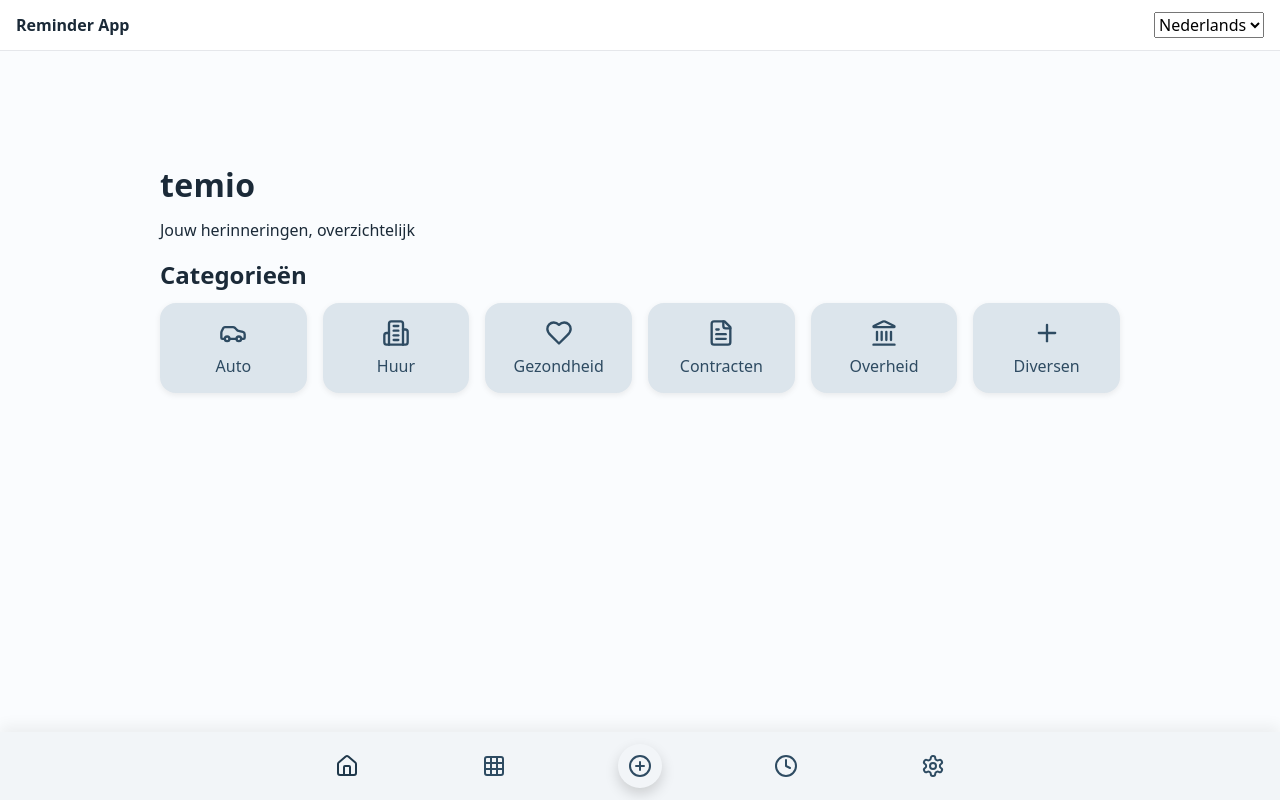
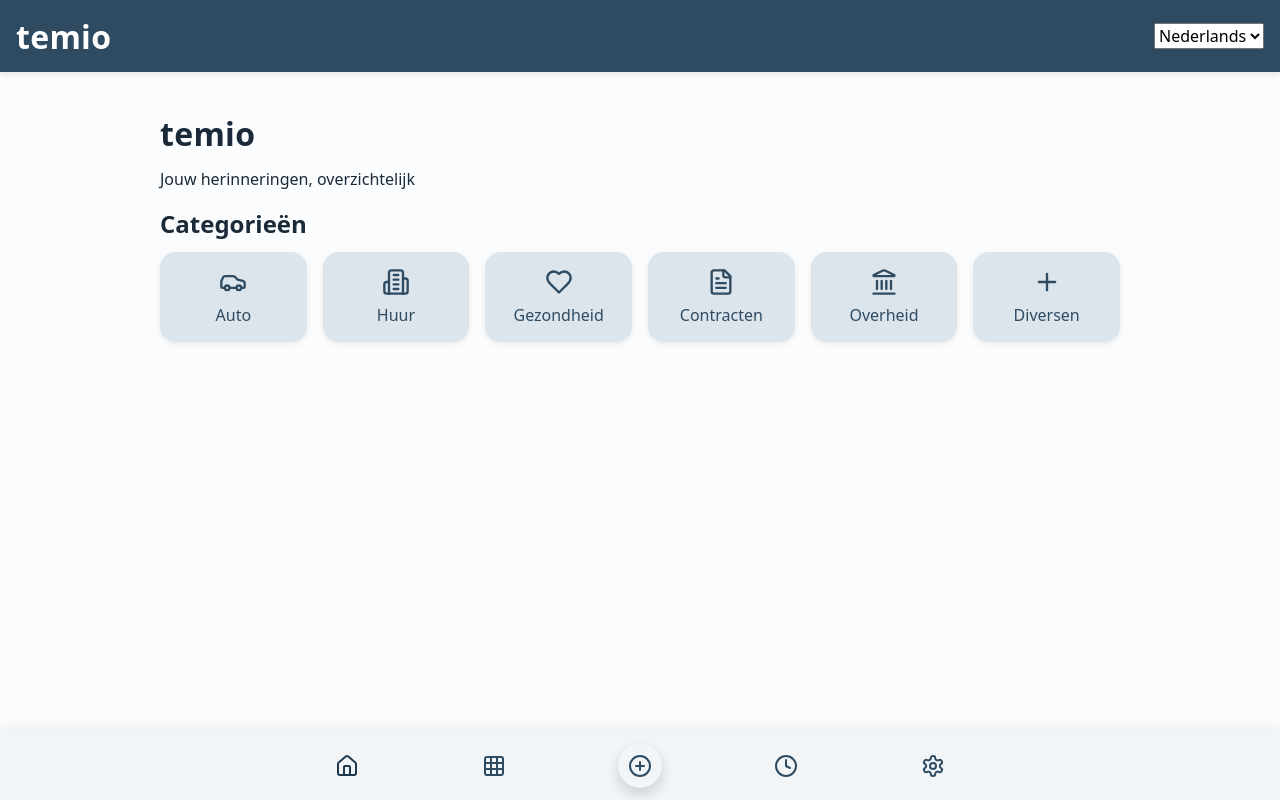
Before and after one commit to harrolds/temio, a React (Vite) app: page / in a window 1280 px wide. Built offline with nearby package versions, Linux system fonts and the light colour scheme.

Commit message:
Update Header.jsx

```diff
--- a/src/components/layout/Header.jsx
+++ b/src/components/layout/Header.jsx
@@ -1,10 +1,20 @@
-import { Link } from 'react-router-dom'
-import React from 'react'
-import LanguageSelect from '@/components/common/LanguageSelect'
+import React from "react";
+import { useTranslation } from "react-i18next";
 
 export default function Header() {
-  return (<header style={{display:'flex',alignItems:'center',justifyContent:'space-between',padding:'0.75rem 1rem',borderBottom:'1px solid #e5e7eb',position:'sticky',top:0,background:'#fff',zIndex:10}}>
-      <div style={{fontWeight:600}}><Link to='/'>Reminder App</Link></div>
-      <LanguageSelect />
-    </header>)
+  const { i18n } = useTranslation();
+
+  return (
+    <header className="pp-header">
+      <h1 className="pp-title">temio</h1>
+      <select
+        aria-label="Language"
+        value={i18n.language?.startsWith("nl") ? "nl" : "en"}
+        onChange={(e) => i18n.changeLanguage(e.target.value)}
+      >
+        <option value="nl">Nederlands</option>
+        <option value="en">English</option>
+      </select>
+    </header>
+  );
 }
```
